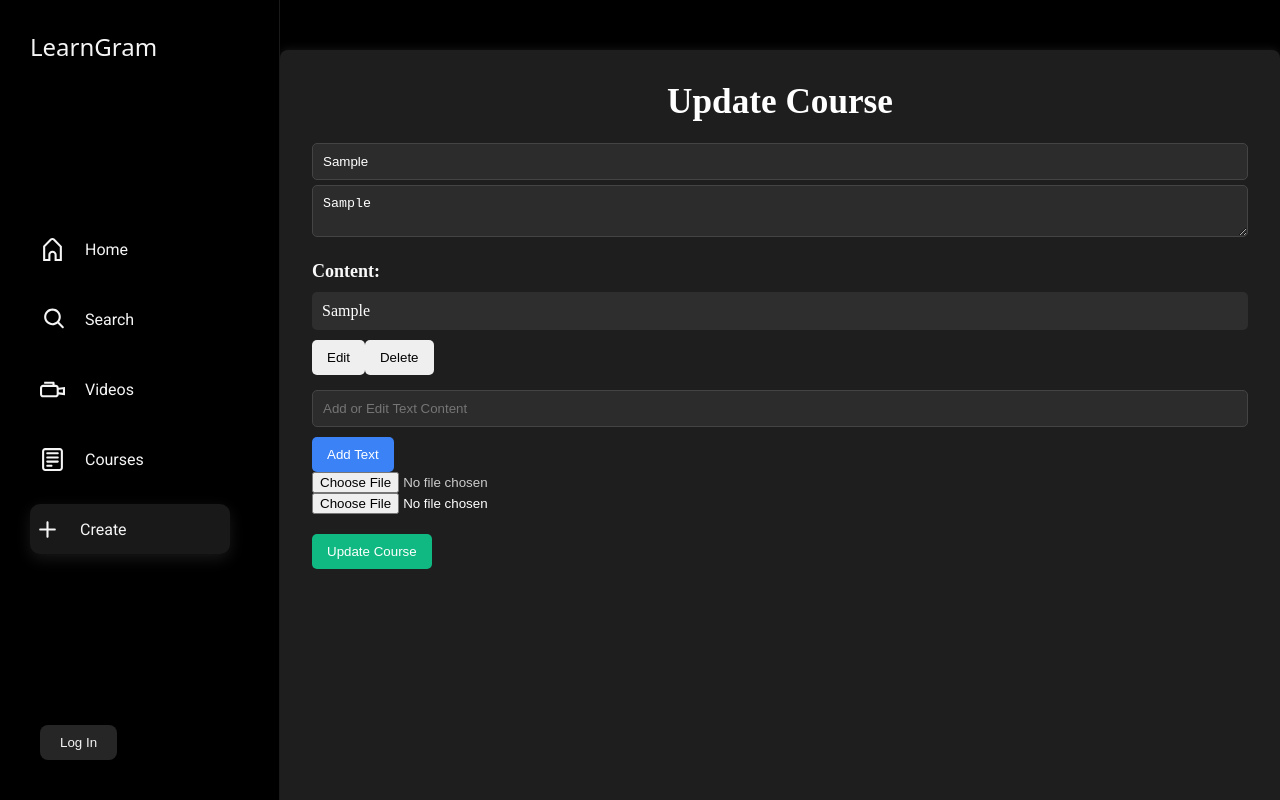
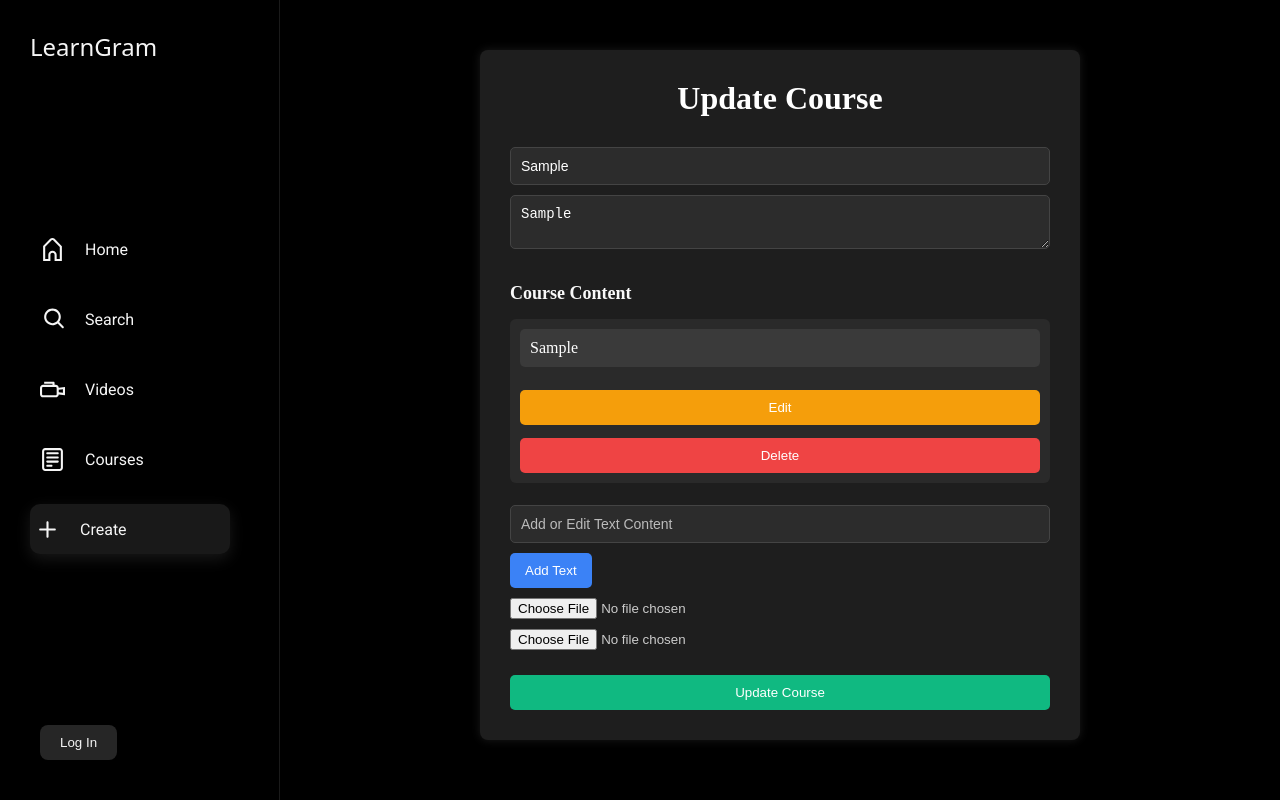
Before and after one commit to chirathdinduwara/LearnGram, a React (Vite) app in the folder frontend/: page /courses/update/1 in a window 1280 px wide. Both pictures are taken after typing "Sample", "Sample", "Sample" into the empty fields and a click on the button "Add Text". Built offline with nearby package versions, Linux system fonts and the light colour scheme; no server answers; a web font is replaced by a local one.

Commit message:
frontend improment stage 2

```diff
--- a/frontend/src/components/Course/Edit_Course_From.jsx
+++ b/frontend/src/components/Course/Edit_Course_From.jsx
@@ -165,11 +165,11 @@ function CourseUpdateForm() {
   };
 
   return (
-    <div className="course-container">
-      <h1 className="course-title">Update Course</h1>
+    <div className="form-container">
+      <h1 className="form-title">Update Course</h1>
 
       <input
-        className="input-title"
+        className="input-field title-input"
         placeholder="Course Title"
         value={title}
         onChange={(e) => setTitle(e.target.value)}
@@ -177,45 +177,55 @@ function CourseUpdateForm() {
       <br />
 
       <textarea
-        className="input-description"
+        className="input-field description-input"
         placeholder="Course Description"
         value={description}
         onChange={(e) => setDescription(e.target.value)}
       />
       <br />
 
-      <h3 className="content-heading">Content:</h3>
-      <div className="content-list">
+      <h3 className="section-heading">Course Content</h3>
+      <div className="content-block">
         {content.map((c, i) => (
           <div key={i} className="content-item">
             {c.type === "text" ? (
               <>
-                <p className="content-text">{c.value}</p>
-                <button onClick={() => handleEditContent(i)}>Edit</button>
+                <p className="text-content">{c.value}</p>
+                <button
+                  className="action-btn edit-btn"
+                  onClick={() => handleEditContent(i)}
+                >
+                  Edit
+                </button>
               </>
             ) : c.type === "image" ? (
-              <img src={c.value} alt="content" width="100" />
+              <img src={c.value} alt="content" className="media-image" />
             ) : c.type === "video" ? (
-              <video src={c.value} controls width="200" />
+              <video src={c.value} controls className="media-video" />
             ) : null}
-            <button onClick={() => handleDeleteContent(i)}>Delete</button>
+            <button
+              className="action-btn delete-btn"
+              onClick={() => handleDeleteContent(i)}
+            >
+              Delete
+            </button>
           </div>
         ))}
       </div>
 
       <input
-        className="input-temp-content"
+        className="input-field text-editor"
         placeholder="Add or Edit Text Content"
         value={tempContent}
         onChange={(e) => setTempContent(e.target.value)}
       />
-      <button className="btn-add-text" onClick={handleAddText}>
+      <button className="action-btn add-text-btn" onClick={handleAddText}>
         {editingContentIndex !== null ? "Update Text" : "Add Text"}
       </button>
       <br />
 
       <input
-        className="input-image-upload"
+        className="file-upload image-upload"
         type="file"
         accept="image/*"
         onChange={handleAddImage}
@@ -223,14 +233,14 @@ function CourseUpdateForm() {
       <br />
 
       <input
-        className="input-video-upload"
+        className="file-upload video-upload"
         type="file"
         accept="video/*"
         onChange={handleAddVideo}
       />
       <br />
 
-      <button className="btn-submit" onClick={handleSubmit}>
+      <button className="submit-btn" onClick={handleSubmit}>
         Update Course
       </button>
     </div>
--- a/frontend/src/css/Course/CourseDashboard.css
+++ b/frontend/src/css/Course/CourseDashboard.css
@@ -149,3 +149,143 @@ hr {
   background-color: #bb86fc;
   color: #000;
 }
+
+
+
+
+
+
+/* Main container */
+.form-container {
+  width: 600px;
+  margin: 50px auto;
+  padding: 30px;
+  background-color: #1e1e1e;
+  border-radius: 8px;
+  box-shadow: 0 0 10px rgba(255, 255, 255, 0.1);
+}
+
+/* Title */
+.form-title {
+  text-align: center;
+  color: #ffffff;
+  margin-bottom: 20px;
+}
+
+/* General input styling */
+.input-field {
+  width: 100%;
+  padding: 10px;
+  margin-top: 10px;
+  background-color: #2c2c2c;
+  color: #ffffff;
+  border: 1px solid #444;
+  border-radius: 5px;
+  font-size: 14px;
+}
+
+.input-field::placeholder {
+  color: #bbb;
+}
+
+/* Section Heading */
+.section-heading {
+  margin-top: 30px;
+  font-size: 18px;
+  color: #f9f9f9;
+}
+
+/* Content list wrapper */
+.content-block {
+  margin-top: 15px;
+}
+
+/* Individual content item */
+.content-item {
+  background-color: #2a2a2a;
+  padding: 10px;
+  margin-bottom: 12px;
+  border-radius: 6px;
+  display: flex;
+  flex-direction: column;
+  gap: 8px;
+}
+
+/* Text content display */
+.text-content {
+  color: #ffffff;
+  background-color: #3a3a3a;
+  padding: 10px;
+  border-radius: 5px;
+}
+
+/* Media styles */
+.media-image {
+  width: 100%;
+  max-width: 300px;
+  border: 1px solid #555;
+  border-radius: 5px;
+}
+
+.media-video {
+  width: 100%;
+  max-width: 400px;
+  border-radius: 5px;
+}
+
+/* File input styles */
+.file-upload {
+  margin-top: 10px;
+  color: #ccc;
+}
+
+/* Buttons */
+button {
+  padding: 10px 15px;
+  border: none;
+  border-radius: 5px;
+  cursor: pointer;
+  font-weight: 500;
+}
+
+button:hover {
+  opacity: 0.9;
+}
+
+.action-btn {
+  margin-top: 5px;
+}
+
+/* Specific buttons */
+.add-text-btn {
+  background-color: #3b82f6;
+  color: #ffffff;
+  margin-top: 10px;
+}
+
+.edit-btn {
+  background-color: #f59e0b;
+  color: #ffffff;
+}
+
+.delete-btn {
+  background-color: #ef4444;
+  color: #ffffff;
+}
+
+.submit-btn {
+  background-color: #10b981;
+  color: #ffffff;
+  margin-top: 25px;
+  width: 100%;
+}
+
+/* Optional error state */
+.input-error {
+  border: 1px solid red;
+}
+
+.error-text {
+  color: red;
+  font-size: 0.9em;
+}
```
